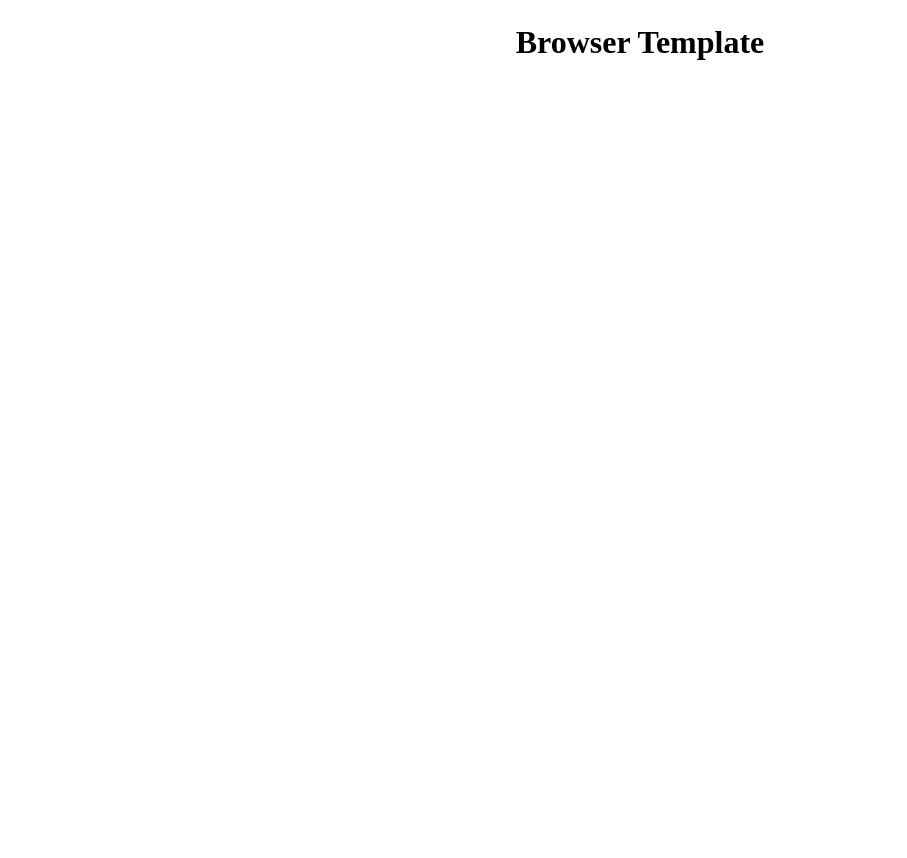
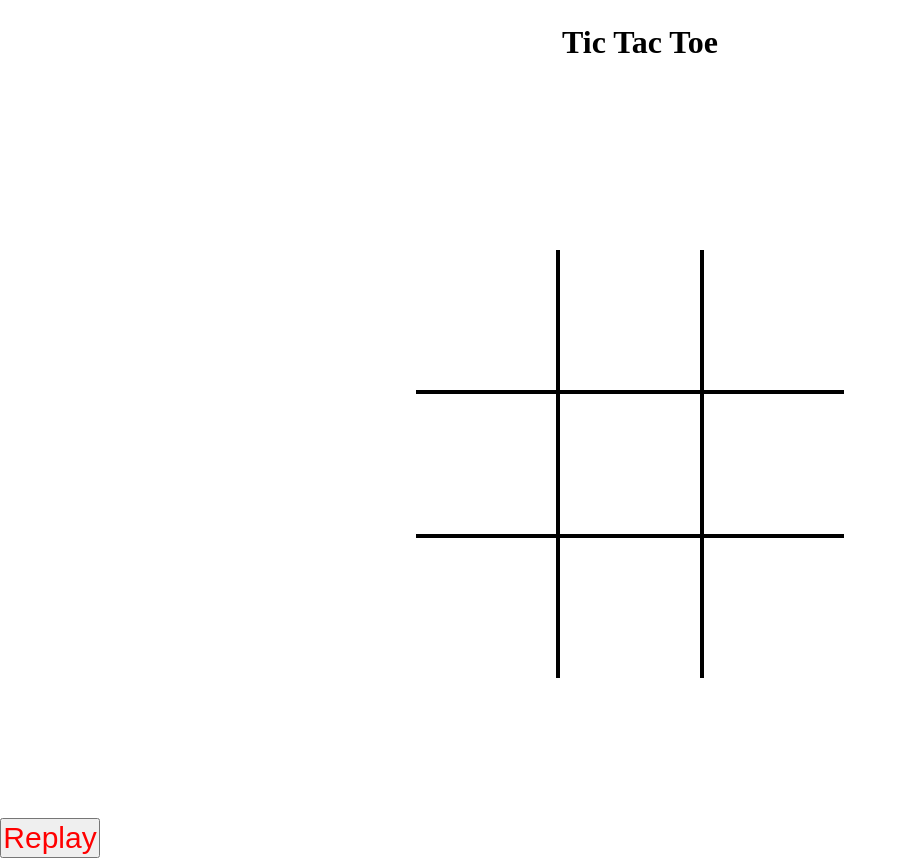
Before and after one commit to allanolive/tictactoe-client, a website built with webpack: page index.html in a window 1280 px wide. Shown: the whole page, without its empty margins (0-907 px from the left). Before the commit the page ends 800 px from the top, so only its background shows below. Built offline with nearby package versions, Linux system fonts and the light colour scheme.

Commit message:
Added first personalized HTML content to index.html
- created h1 tag for title
- created a grid like pattern using divs with two different data
attributes in order to represent the tic tac toe grid
- created replay button tag
- created div in order to display messages to the users

```diff
--- a/index.html
+++ b/index.html
@@ -12,6 +12,25 @@
       <script src="public/application.js" type="text/javascript" charset="utf-8" defer></script>
     </head>
     <body>
-      <h1>Browser Template</h1>
+      <h1>Tic Tac Toe</h1>
+      <div class="messages">
+        <p id="result"></p>
+      </div>
+      <div class="game-board-container flex-center">
+        <div class="game-board" id="gameBoard">
+          <div class="empty-square square0" data-row=0 data-col=0></div>
+          <div class="empty-square square1" data-row=0 data-col=1></div>
+          <div class="empty-square square2" data-row=0 data-col=2></div>
+          <div class="empty-square square3" data-row=1 data-col=0></div>
+          <div class="empty-square square4" data-row=1 data-col=1></div>
+          <div class="empty-square square5" data-row=1 data-col=2></div>
+          <div class="empty-square square6" data-row=2 data-col=0></div>
+          <div class="empty-square square7" data-row=2 data-col=1></div>
+          <div class="empty-square square8" data-row=2 data-col=2></div>
+        </div>
+      </div>
+      <div>
+        <button id="restart">Replay</button>
+      </div>
     </body>
-</html>
+    </html>
```
